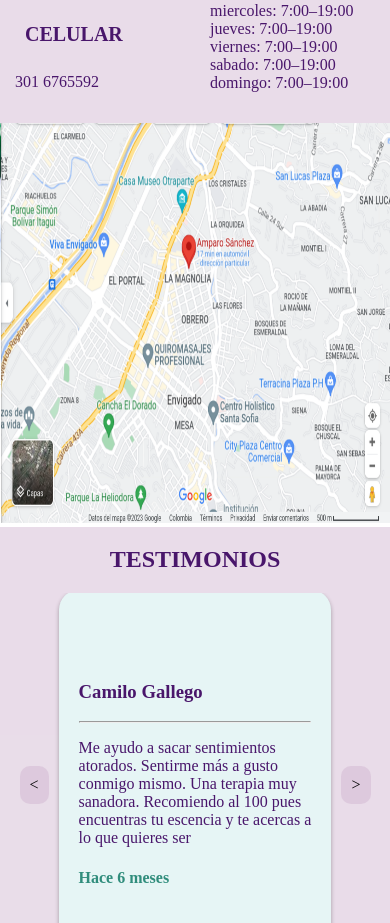
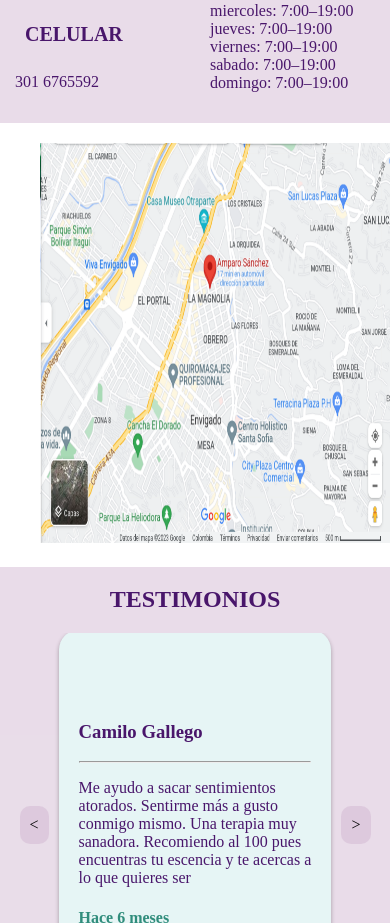
Before and after one commit to danielcarz/vercel5, a React (Vite) app: page / in a window 390 px wide. Shown: the part 2060-2983 px from the top of the page. Built offline with nearby package versions, Linux system fonts and the light colour scheme.

Commit message:
SASS commit

```diff
--- a/src/sass/components/_ubication.scss
+++ b/src/sass/components/_ubication.scss
@@ -42,10 +42,14 @@
         }
         .ubication_image_wrapper{
             margin: 0 auto;
-            width: 100%;
+            width: 90%;
+
+
 
             img{
                 @include card_image(100%, 400px);
+                margin: 0;
+                padding: 20px;
             }
         }
 
--- a/src/sass/index.css
+++ b/src/sass/index.css
@@ -688,11 +688,13 @@ body .App {
   }
   .ubication_container .ubication_image_wrapper {
     margin: 0 auto;
-    width: 100%;
+    width: 90%;
   }
   .ubication_container .ubication_image_wrapper img {
     width: 100%;
     height: 400px;
+    margin: 0;
+    padding: 20px;
   }
 }
 
```
Also changed, not shown: 1 other file (tests, documents, lock files or other folders).
